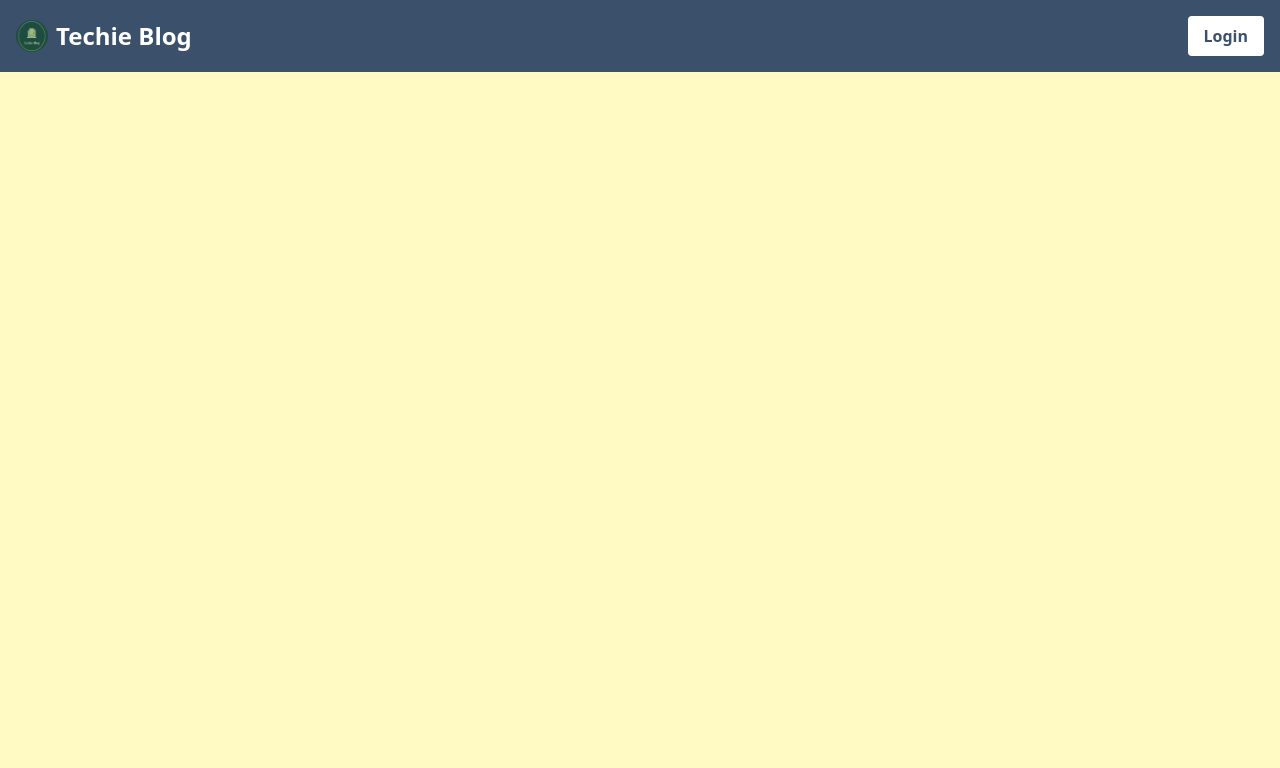
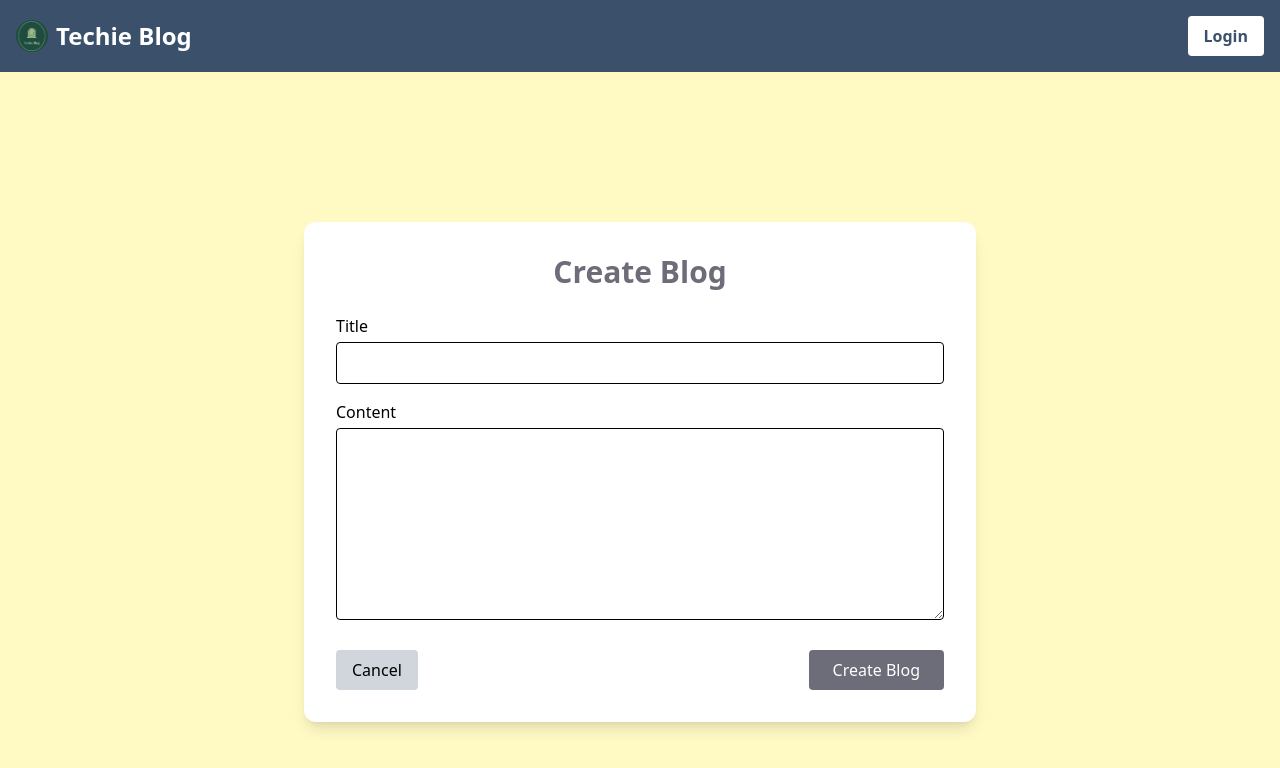
Before and after one commit to roshannoonoottil/BlogApplication, a React (Vite) app in the folder frontend/: page /create in a window 1280 px wide. Shown: the top 768 px of the page. Built offline with nearby package versions, Linux system fonts and the light colour scheme.

Commit message:
create and edit blog completed

```diff
--- a/frontend/src/App.jsx
+++ b/frontend/src/App.jsx
@@ -5,7 +5,6 @@ import HomePage from './pages/Home';
 import UserHome from './pages/UserHome';
 import CreateBlogPage from './pages/CreateBlogPage';
 import BlogDetailsPage from './pages/BlogDetailsPage';
-import EditBlogPage from './pages/EditBlogPage';
 import Navbar from './components/Navbar';
 import PublicBlogPage from './pages/PublicBlogPage';
 
@@ -22,7 +21,7 @@ function App() {
       <Route path="/create" element={<CreateBlogPage />} />
       <Route path="/singleblog/:id" element={<BlogDetailsPage />} />
       <Route path="/publicblog/:id" element={<PublicBlogPage />} />
-      <Route path="/edit/:id" element={<EditBlogPage />} />
+      <Route path="/edit/:id" element={<CreateBlogPage />} />
     </Routes>
     </>
   );
--- a/frontend/src/api/blogAPI.js
+++ b/frontend/src/api/blogAPI.js
@@ -1,14 +1,25 @@
 import API from '../api/axios';
 
 export const createBlog = async (blogData) => {
-  const res = await API.post('/user/blog', blogData);
+  const token = localStorage.getItem('userblogtoken');
+  const res = await API.post('/user/create', blogData, {
+    headers: {
+      Authorization: `Bearer ${token}`,
+    },
+  });
   return res.data;
 };
 
 export const updateBlog = async (id, updatedData) => {
-  const res = await API.put(`/user/edit/${id}`, updatedData);
+  const token = localStorage.getItem('userblogtoken');
+  const res = await API.put(`/user/edit/${id}`, updatedData, {
+    headers: {
+      Authorization: `Bearer ${token}`,
+    },
+  });
   return res.data;
 };
+
 
 export const deleteBlog = async (id) => {
   const res = await API.delete(`/user/delete/${id}`);
--- a/frontend/src/pages/CreateBlogPage.jsx
+++ b/frontend/src/pages/CreateBlogPage.jsx
@@ -1,11 +1,106 @@
-import React from 'react'
+import { useEffect, useState } from 'react';
+import { useNavigate, useParams } from 'react-router-dom';
+import { createBlog, updateBlog } from '../api/blogAPI'; // Adjust path as needed
+import axios from 'axios';
 
-function CreateBlogPage() {
+function BlogFormPage() {
+  const { id } = useParams(); // If editing, this will be defined
+  const navigate = useNavigate();
+  const token = localStorage.getItem('userblogtoken');
+
+  const [title, setTitle] = useState('');
+  const [content, setContent] = useState('');
+  const [loading, setLoading] = useState(false);
+
+  // Fetch existing blog data if editing
+  useEffect(() => {
+    if (id) {
+      setLoading(true);
+      axios
+        .get(`http://localhost:3000/user/singleblog/${id}`, {
+          headers: { Authorization: `Bearer ${token}` },
+        })
+        .then((res) => {
+          setTitle(res.data.title);
+          setContent(res.data.content);
+        })
+        .catch((err) => {
+          console.error('Error fetching blog:', err);
+          alert('Failed to load blog data.');
+          navigate('/userhome');
+        })
+        .finally(() => setLoading(false));
+    }
+  }, [id, navigate, token]);
+
+  const handleSubmit = async (e) => {
+    e.preventDefault();
+    if (!title || !content) return alert('Title and content are required.');
+
+    try {
+      if (id) {
+        await updateBlog(id, { title, content });
+        alert('Blog updated successfully!');
+      } else {
+        await createBlog({ title, content });
+        alert('Blog created successfully!');
+      }
+      navigate('/userhome');
+    } catch (err) {
+      console.error('Error submitting blog:', err);
+      alert('Something went wrong.');
+    }
+  };
+
+  const handleCancel = () => {
+    navigate('/userhome');
+  };
+
   return (
-    <div>
-
+    <div className="min-h-screen bg-[#FFF9C4] flex justify-center items-center p-6">
+      <div className="bg-white shadow-lg rounded-xl p-8 max-w-2xl w-full">
+        <h2 className="text-3xl font-bold text-[#6D6D7A] mb-6 text-center">
+          {id ? 'Edit Blog' : 'Create Blog'}
+        </h2>
+        <form onSubmit={handleSubmit} className="space-y-4">
+          <div>
+            <label className="block font-medium mb-1">Title</label>
+            <input
+              type="text"
+              className="w-full border rounded px-3 py-2"
+              value={title}
+              onChange={(e) => setTitle(e.target.value)}
+              required
+            />
+          </div>
+          <div>
+            <label className="block font-medium mb-1">Content</label>
+            <textarea
+              className="w-full border rounded px-3 py-2 h-48"
+              value={content}
+              onChange={(e) => setContent(e.target.value)}
+              required
+            ></textarea>
+          </div>
+          <div className="flex justify-between mt-6">
+            <button
+              type="button"
+              onClick={handleCancel}
+              className="bg-gray-300 hover:bg-gray-400 text-black px-4 py-2 rounded"
+            >
+              Cancel
+            </button>
+            <button
+              type="submit"
+              className="bg-[#6D6D7A] hover:bg-[#5a5a66] text-white px-6 py-2 rounded"
+            >
+              {id ? 'Update Blog' : 'Create Blog'}
+            </button>
+          </div>
+        </form>
+      </div>
     </div>
-  )
+  );
 }
 
-export default CreateBlogPage
+export default BlogFormPage;
--- a/frontend/src/pages/EditBlogPage.jsx
+++ /dev/null
@@ -1,11 +0,0 @@
-import React from 'react'
-
-function EditBlogPage() {
-  return (
-    <div>
-
-    </div>
-  )
-}
-
-export default EditBlogPage
--- a/frontend/src/pages/UserHome.jsx
+++ b/frontend/src/pages/UserHome.jsx
@@ -48,13 +48,21 @@ function UserHome() {
 
   return (
     <div className="min-h-screen bg-[#FFF9C4] p-6">
-  <h1 className="text-4xl font-bold text-[#6D6D7A] mb-8 text-center">Your Posts</h1>
+  <div className="flex justify-between items-center mb-8">
+    <h1 className="text-4xl font-bold text-[#6D6D7A] text-center flex-1">Your Posts</h1>
+    <button
+      onClick={() => navigate('/create')}
+      className="bg-[#6D6D7A] text-white px-4 py-2 rounded-lg hover:bg-[#5a5a66] transition ml-4"
+    >
+      + Create Blog
+    </button>
+  </div>
 
   {userBlogs.length === 0 ? (
     <p className="text-center text-gray-700">You haven't created any blogs yet.</p>
   ) : (
     <>
-      <div className="grid gap-6 sm:grid-cols-1 md:grid-cols-2 lg:grid-cols-2">
+      <div className="grid gap-4 sm:grid-cols-1 md:grid-cols-2 lg:grid-cols-2">
         {currentBlogs.map((blog) => (
           <div
             key={blog.blogId}
@@ -102,7 +110,6 @@ function UserHome() {
   )}
 </div>
 
-
   );
 }
 
```
